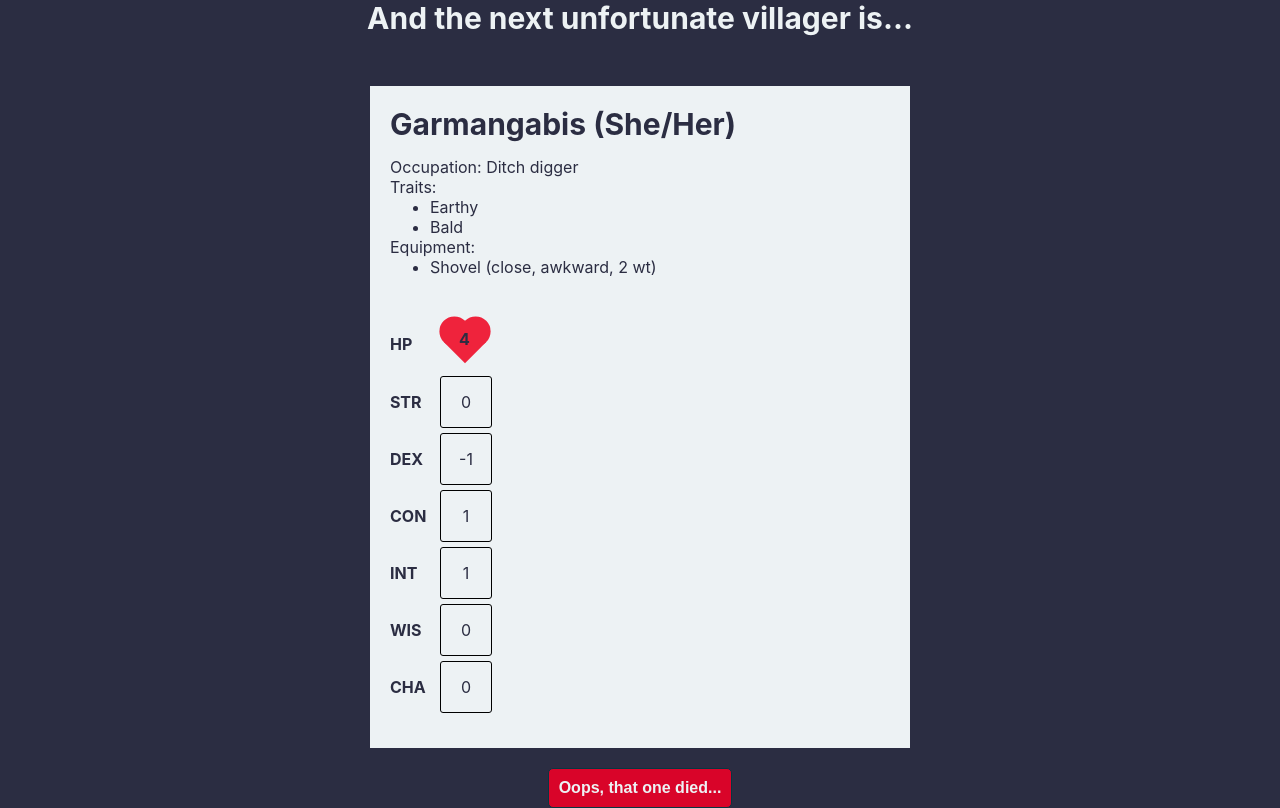
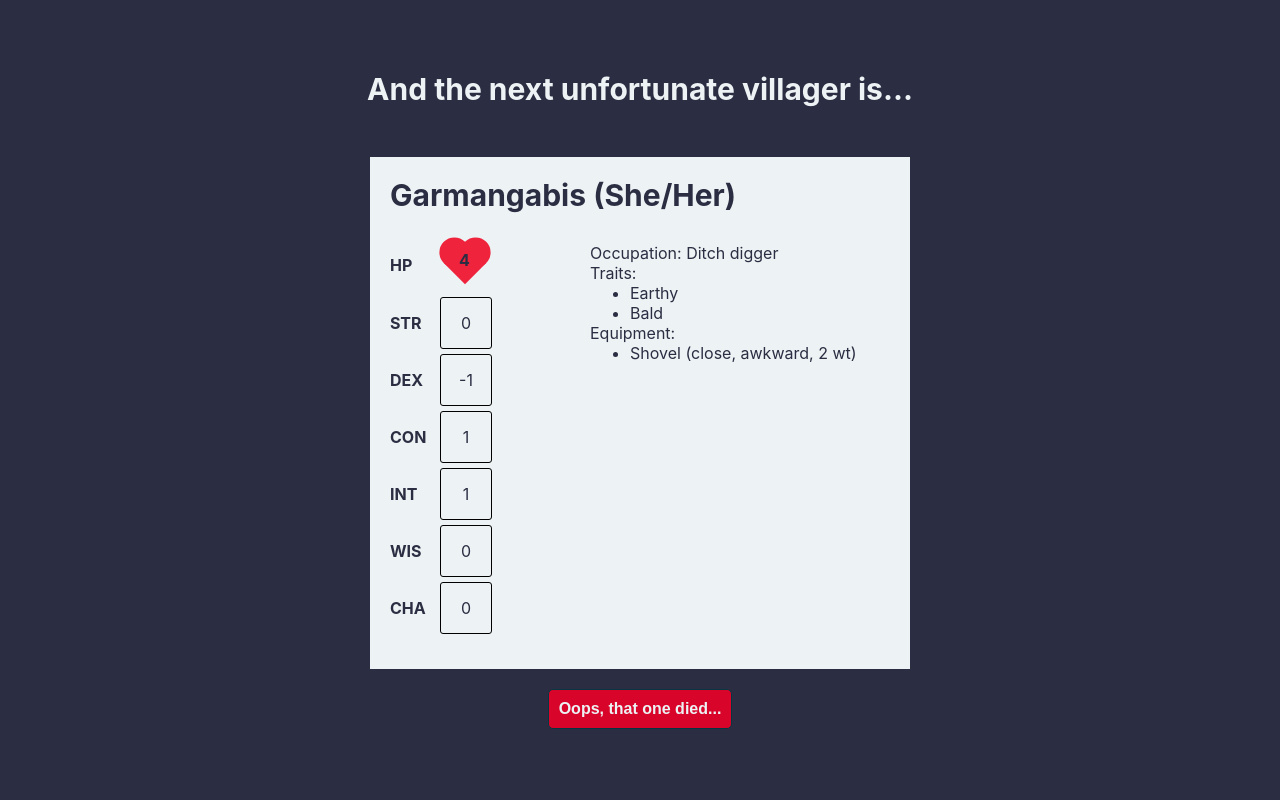
Before and after one commit to mwestdri/funnel-world-gen, a React (Create React App) app: page / in a window 1280 px wide. Built offline with nearby package versions, Linux system fonts and the light colour scheme.

Commit message:
Finish character sheet styling

```diff
--- a/src/components/characterSheet.css
+++ /dev/null
@@ -1,6 +0,0 @@
-.hpLoad {
-    padding-right: 10px;
-}
-.section {
-    margin: 10px 0;
-}
--- a/src/components/characterSheet.js
+++ b/src/components/characterSheet.js
@@ -1,20 +1,28 @@
 import React from 'react';
 import styled from 'styled-components';
 import { connect } from 'react-redux';
-import './characterSheet.css';
 
 const Container = styled.div`
   background-color: #EDF2F4;
   color: #2B2D42;
   padding: 20px 20px 30px 20px;
-  max-width: 800px;
+  max-width: 600px;
   min-width: 500px;
 `
 
 const Name = styled.div`
   font-size: 30px;
   font-weight: bold;
-  margin-bottom: 15px;
+  margin-bottom: 20px;
+`;
+
+const Sheet = styled.div`
+  display: flex;
+  flex-direction: row;
+`;
+
+const Details = styled.div`
+  margin-top: 10px;
 `;
 
 const List = styled.ul`
@@ -22,7 +30,7 @@ const List = styled.ul`
 `;
 
 const Stats = styled.div`
-  margin-top: 40px;
+  width: 40%;
 `;
 
 const StatBlock = styled.div`
@@ -89,22 +97,10 @@ const HeartStat = styled.div`
   top: 2px;
 `;
 
-const CharacterSheet = ({name, gender, occupation, equipment, stats, traits}) => {
-    const hpLoadStats = stats.slice(-2);
-
-    return(
+const CharacterSheet = ({name, gender, occupation, equipment, stats, traits}) => (
   <Container>
     <Name> {name} { gender === 'Male' ? '(He/Him)' : '(She/Her)' }</Name>
-          <div> Occupation: {occupation} </div>
-          <div> Traits: </div>
-          <List>
-            <li> {traits.personality} </li>
-            <li> {traits.physical} </li>
-          </List>
-          <div> Equipment: </div>
-          <List>
-            {equipment.map(equip => ( <li> {equip} </li> ))}
-          </List>
+    <Sheet>
       <Stats>
         <div>
           {stats.length &&
@@ -126,9 +122,21 @@ const CharacterSheet = ({name, gender, occupation, equipment, stats, traits}) =>
             ))}
         </div>
       </Stats>
+      <Details>
+        <div> Occupation: {occupation} </div>
+        <div> Traits: </div>
+        <List>
+          <li> {traits.personality} </li>
+          <li> {traits.physical} </li>
+        </List>
+        <div> Equipment: </div>
+        <List>
+          {equipment.map(equip => ( <li> {equip} </li> ))}
+        </List>
+      </Details>
+    </Sheet>
   </Container>
 )
-}
 
 const mapStateToProps = (state) => {
     return {
```
Lines whose indentation alone changed are shown as unchanged.
